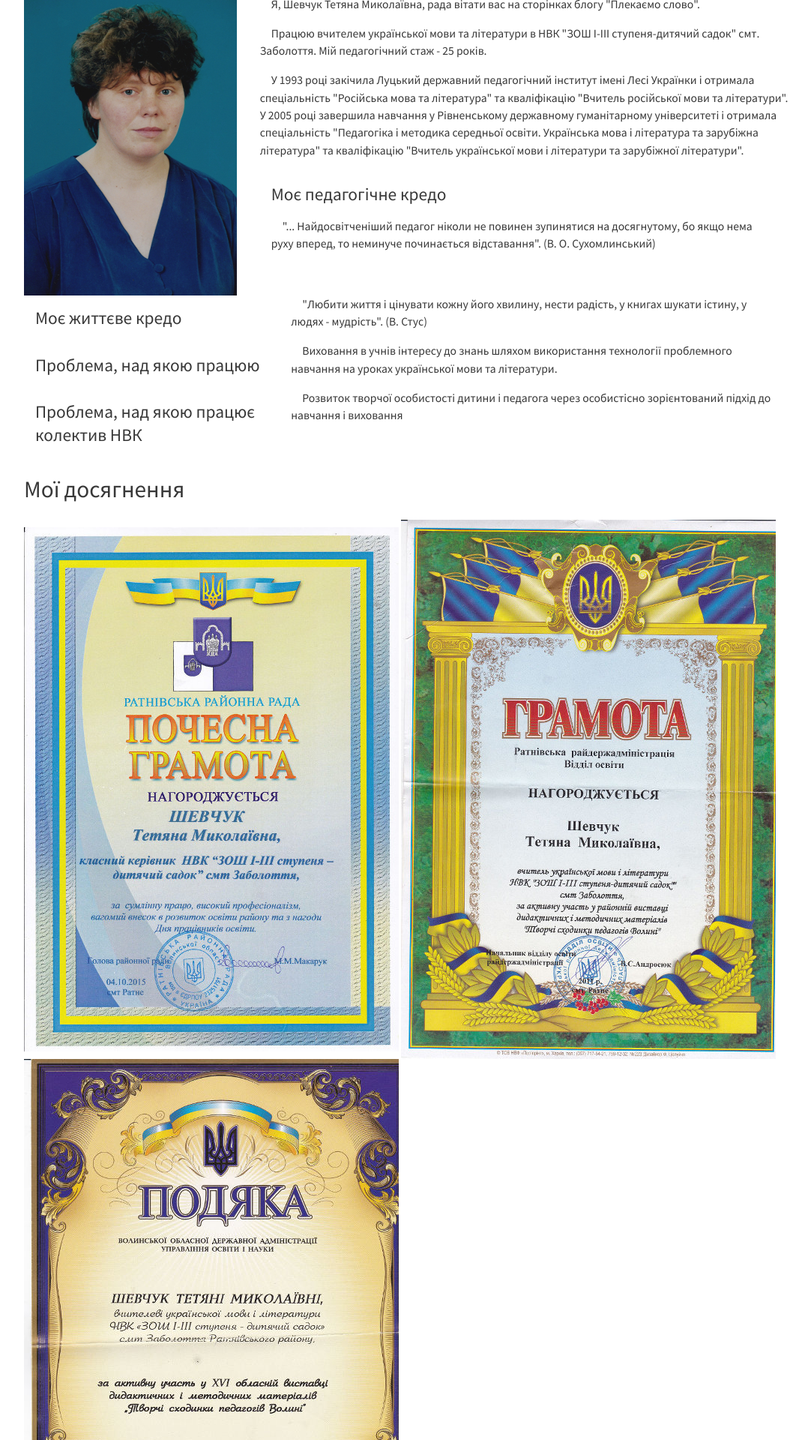
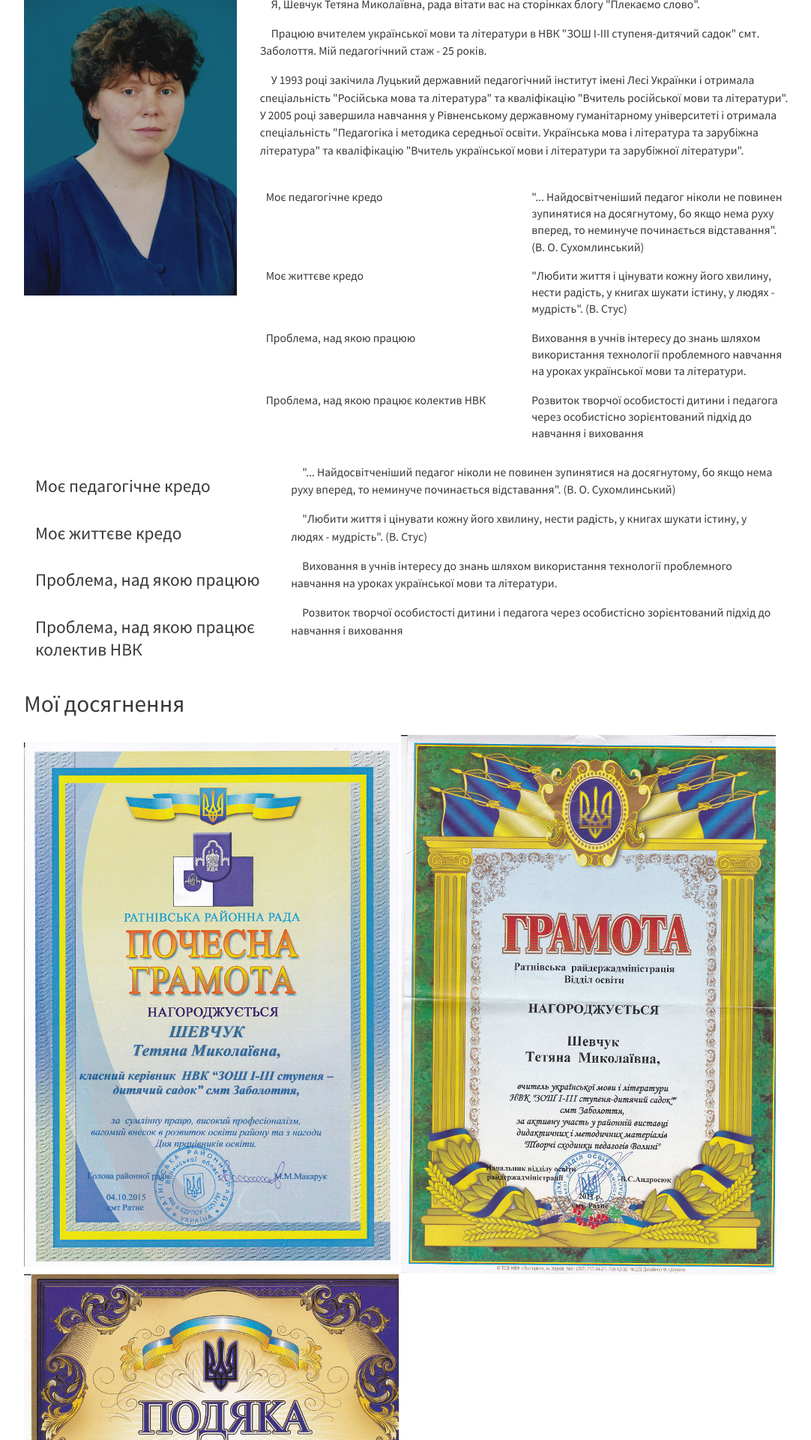
Before and after one commit to tetyanashevchuk/tetyanashevchuk.github.io, a Jekyll site: the page built from pedagogic_portrait/index.html, in a window 1280 px wide. Shown: the part 726-2646 px from the top of the page at 75% size, without its empty margins (96-1178 px from the left). Built offline with Jekyll 4.4.1, drawn with Linux system fonts in a browser that asks for light colours; nearby versions of some CDN libraries.

Commit message:
pedagogic portrait layout

```diff
--- a/css/specific.css
+++ b/css/specific.css
@@ -128,3 +128,8 @@
 .post-epigraph{
      text-align: right;
 }
+
+/*table*/
+.table-borderless tbody tr td, .table-borderless tbody tr th, .table-borderless thead tr th {
+    border: none;
+}
--- a/pedagogic_portrait/index.html
+++ b/pedagogic_portrait/index.html
@@ -35,6 +35,47 @@
     гуманітарному університеті і отримала спеціальність "Педагогіка і методика середньої освіти. Українська мова і література та зарубіжна література" та кваліфікацію "Вчитель української мови і літератури та зарубіжної літератури".
   </p>
 
+
+  <div class="table-responsive">
+    <table class="table table-borderless">
+      <tr>
+        <td>
+          Моє педагогічне кредо
+        </td>
+        <td>
+          "... Найдосвітченіший педагог ніколи не повинен зупинятися на досягнутому, бо якщо нема руху вперед, то неминуче починається відставання". (В. О. Сухомлинський)
+        </td>
+      </tr>
+
+      <tr>
+        <td>
+          Моє життєве кредо
+        </td>
+        <td>
+          "Любити життя і цінувати кожну його хвилину, нести радість, у книгах шукати істину, у людях - мудрість".  (В. Стус)
+        </td>
+      </tr>
+
+      <tr>
+        <td>
+          Проблема, над якою працюю
+        </td>
+        <td>
+          Виховання в учнів інтересу до знань шляхом використання технології проблемного навчання на уроках української мови та літератури.
+        </td>
+      </tr>
+
+      <tr>
+        <td>
+          Проблема, над якою працює колектив НВК
+        </td>
+        <td>
+          Розвиток творчої особистості дитини і педагога через особистісно зорієнтований підхід до навчання і виховання
+        </td>
+      </tr>
+
+    </table>
+  </div>
 
 <div class="container-fluid">
   <div class="row">
```
